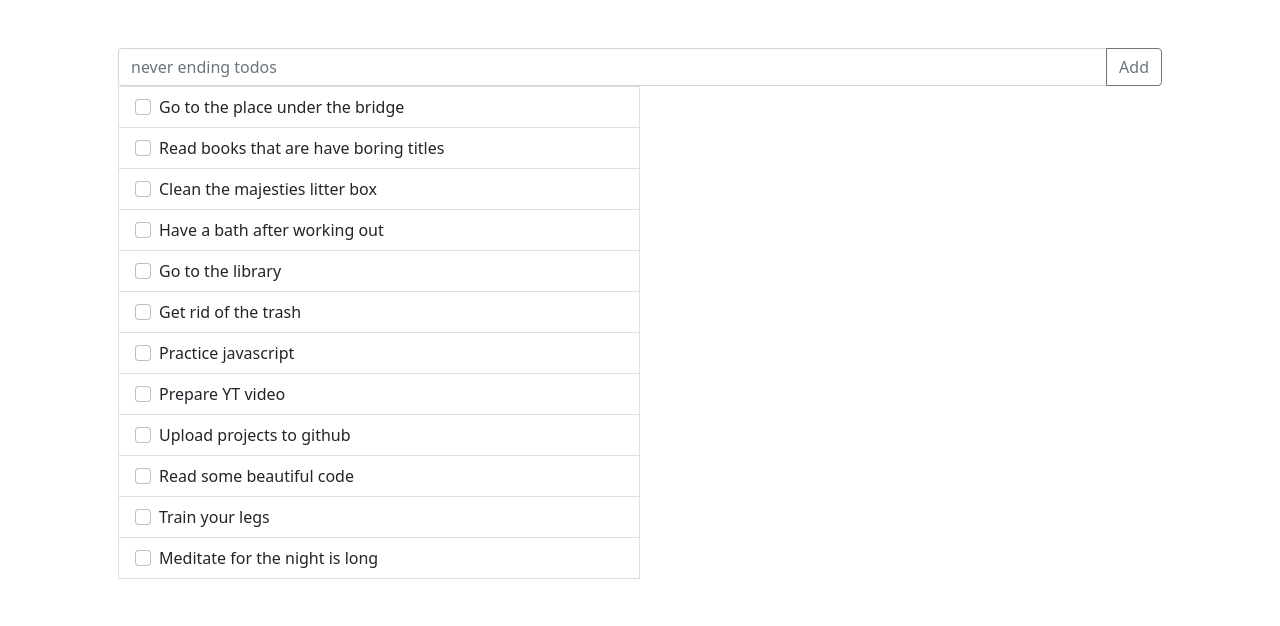
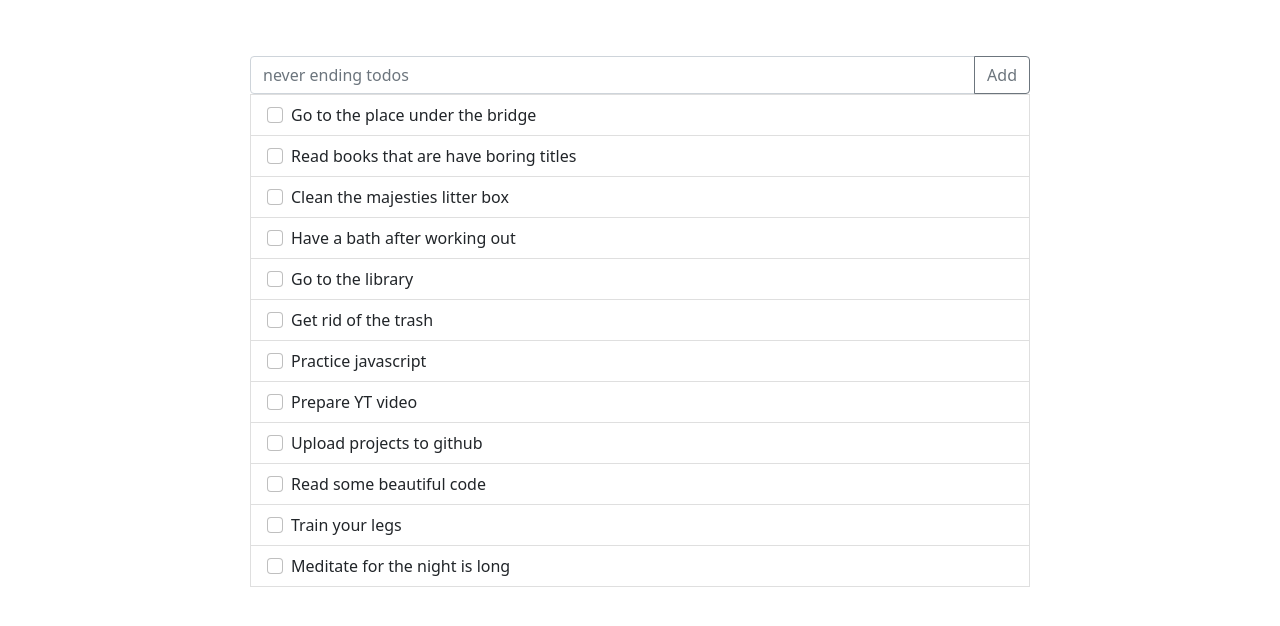
Before and after one commit to raymond1988/reactjstoapp, a React (Create React App) app: page /todolist in a window 1280 px wide. Shown: the top 626 px of the page. Built offline with nearby package versions, Linux system fonts and the light colour scheme; no server answers.

Commit message:
changed layout

```diff
--- a/src/components/ToDoList.js
+++ b/src/components/ToDoList.js
@@ -6,16 +6,14 @@ import AddToDoForm from './AddToDoForm'
 const ToDoList = () => {
   const { todos } = useContext(GlobalContext)
   return (
-    <>
-      <div className='col'>
+    <div className='row align-items-center py-2 px-md-5'>
+      <div className='col px-md-5 mx-md-5'>
         <AddToDoForm />
-      </div>
-      <div className='col-sm-12 col-md-7 col-lg-6 order-md-last'>
         {todos.map(todo => (
           <ToDoItem key={todo.id} todo={todo} />
         ))}
       </div>
-    </>
+    </div>
   )
 }
 
```
